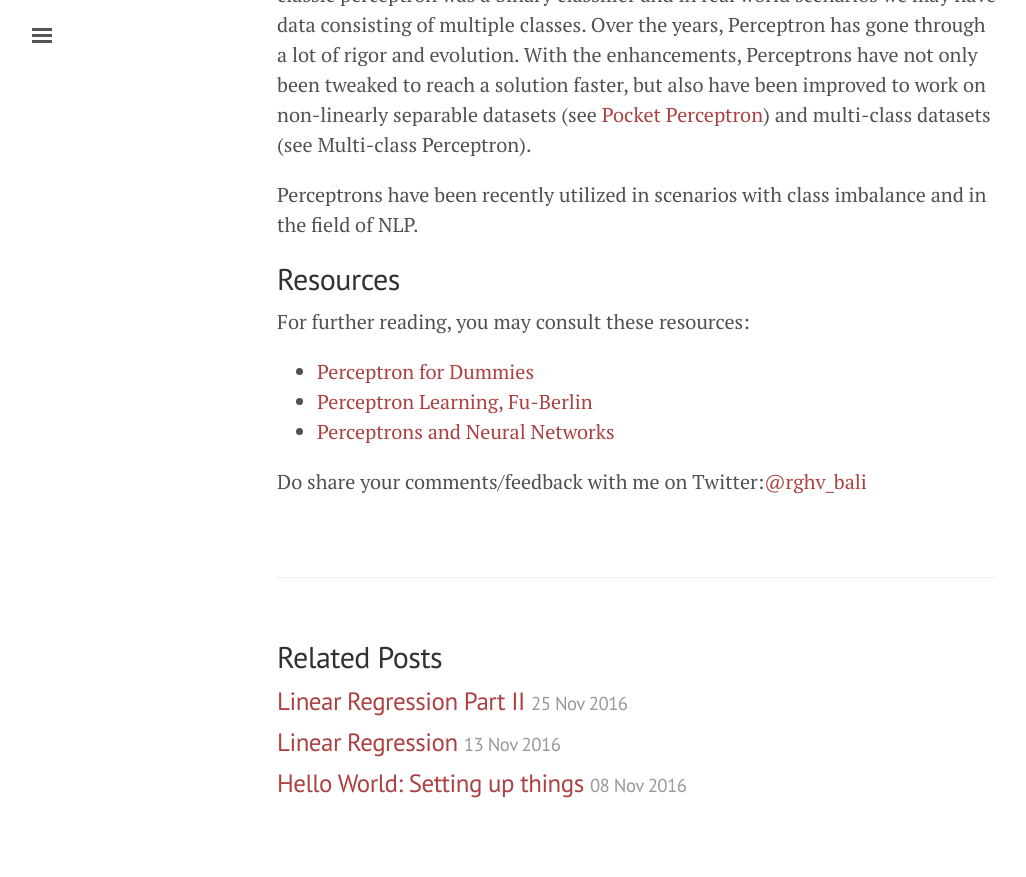
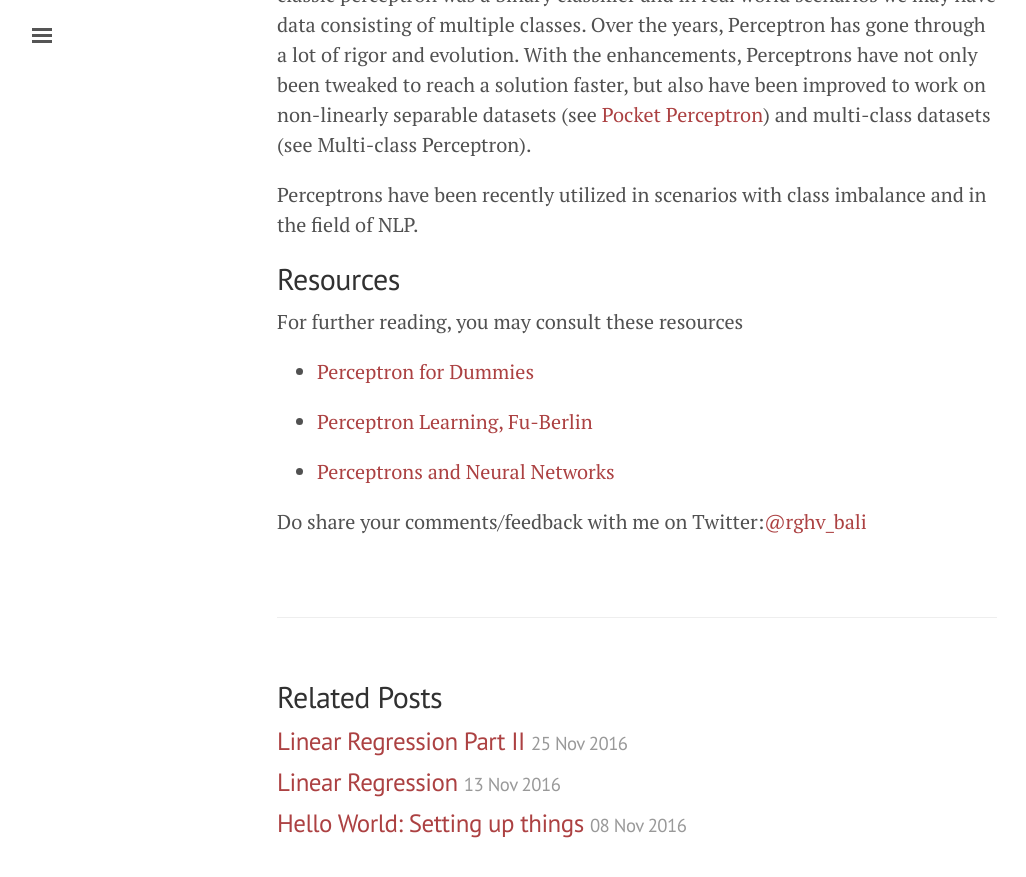
Before and after one commit to raghavbali/raghavbali.github.io, a Jekyll site: the page built from _posts/2016-12-30-perceptron.md, in a window 1280 px wide and 900 px high, scrolled down 6958 px. Shown: the top 877 px of the window, without its empty margins (3-1029 px from the left). Built offline with Jekyll 4.4.1, drawn with Linux system fonts in a browser that asks for light colours; formulas are drawn with MathJax 3; some of the changed text lies outside the part shown.

```diff
--- a/_posts/2016-12-30-perceptron.md
+++ b/_posts/2016-12-30-perceptron.md
@@ -56,7 +56,7 @@ The following is a visual representation of a perceptron:
 Now that we understand and can visualize how a perceptron looks, let us get to know the algorithm to train it.
 The ultimate aim of a binary classifier is to identify a decision boundary which can separate the dataset into different classes. Since a simple perceptron is a binary classifier, it attempts to find a decision boundary which separates data into two different classes. As the input data can be an n-dimensional vector, the decision boundary would then be a [hyperplane](https://en.wikipedia.org/wiki/Hyperplane) separating our data into two. Our sample dataset consists of points in a 2-D space, thus our decision boundary would be a simple straight line separating the green and red data points.
 
-The algorithm works as follows:
+The algorithm works as follows-
 
 
   + **Initialization**:
@@ -165,11 +165,13 @@ Perceptrons have been recently utilized in scenarios with class imbalance and in
 
 ## Resources
 
-For further reading, you may consult these resources:
+For further reading, you may consult these resources
 
 
   + [Perceptron for Dummies](https://www.jilp.org/cbp/Daniel-slides.PDF)
+
   + [Perceptron Learning, Fu-Berlin](https://page.mi.fu-berlin.de/rojas/neural/chapter/K4.pdf)
+
   + [Perceptrons and Neural Networks](https://www.cs.cmu.edu/afs/cs.cmu.edu/academic/class/15381-f01/www/handouts/110601.pdf)
 
 
```
